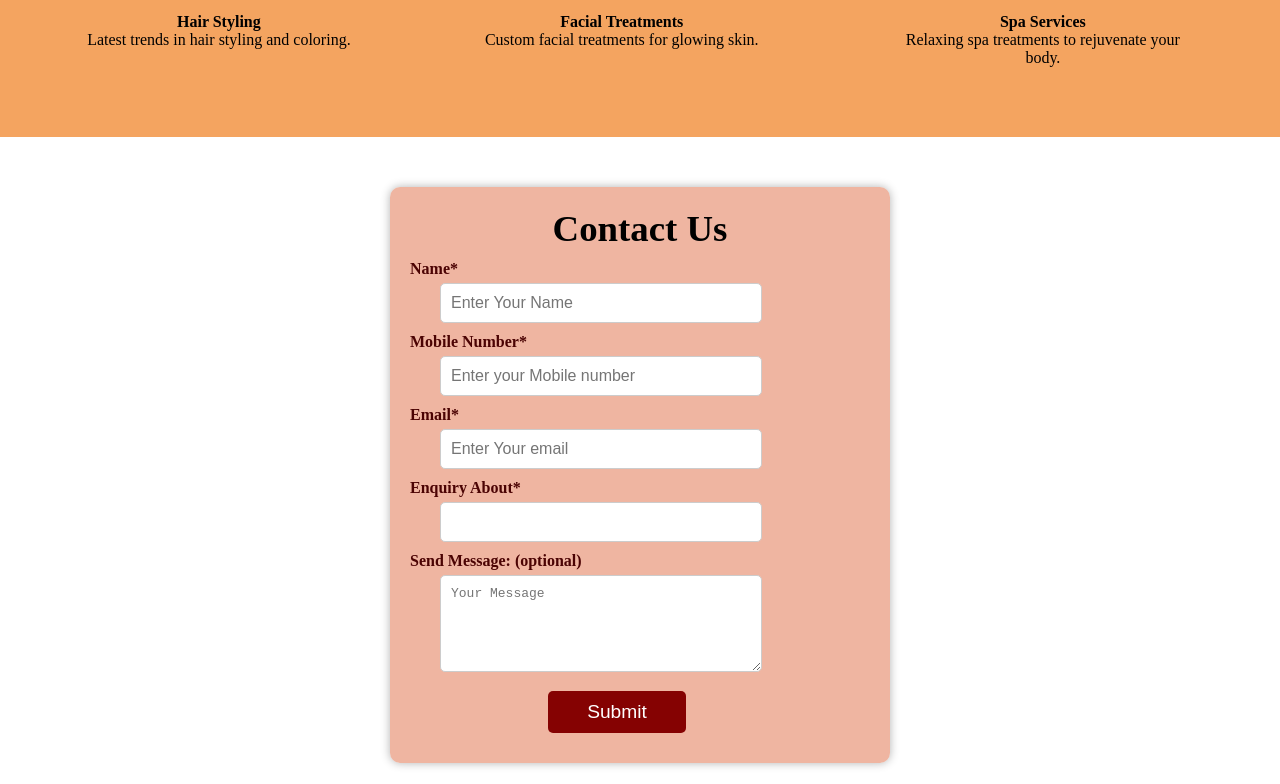
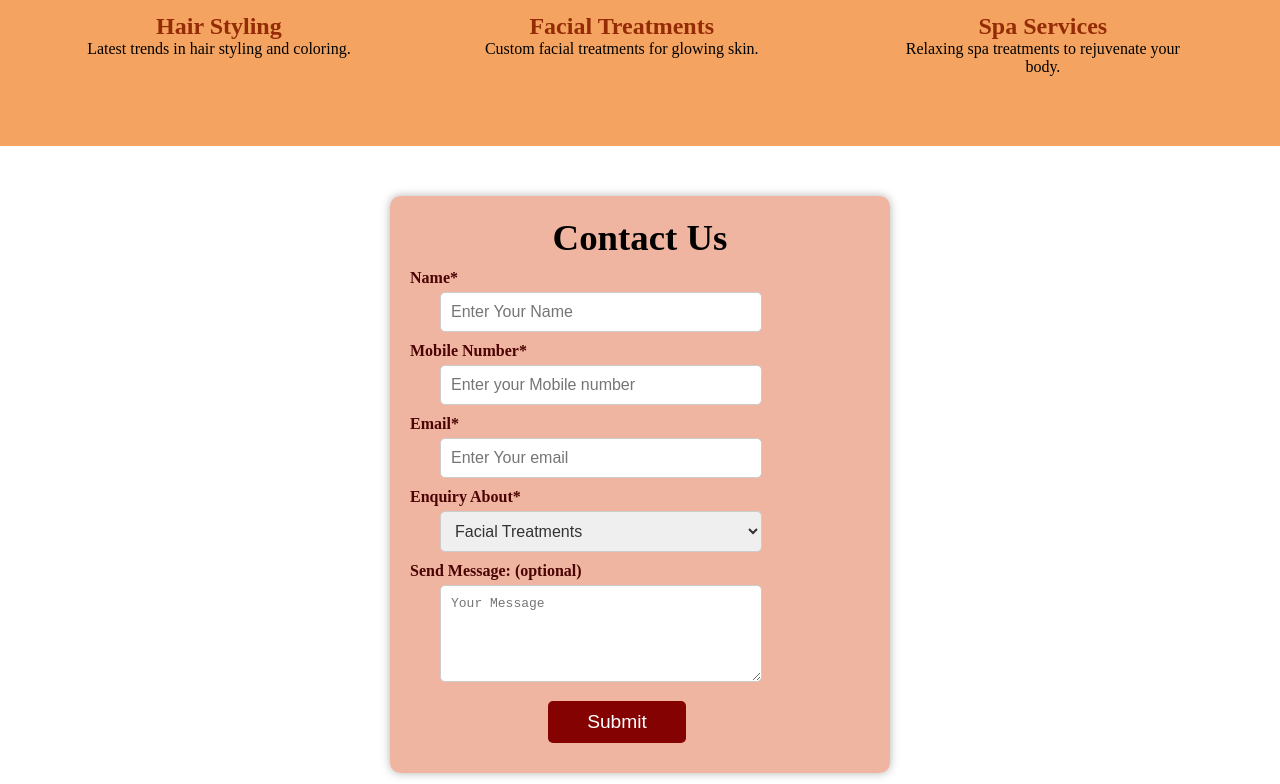
Before and after one commit to GeetaSakthivel/CODSOFT_Landing-page-project, a plain HTML site: page index.html in a window 1280 px wide. Shown: the part 2013-2797 px from the top of the page. Drawn offline with Linux system fonts and the light colour scheme.

Commit message:
new files and folders are created and the changes to be modified

```diff
--- a/index.html
+++ b/index.html
@@ -4,7 +4,6 @@
     <meta name="viewport" content="width=device-width,initial-scale=1.0">
     <title>Landing Page</title>
     <link rel="stylesheet" href="style.css">
-
 </head>
 <body>
      <!-- Navbar Section -->
@@ -68,20 +67,21 @@
         <h2>Contact Us</h2>
         <form action="#" method="POST">
         <label for="Name">Name*</label>
-        <input type="text" placeholder="Enter Your Name" id="name">
+        <input type="text" placeholder="Enter Your Name" id="name" name="Name">
         <label for="mobile no">Mobile Number*</label>
-        <input type="number" placeholder="Enter your Mobile number" id="mobile" pattern="[0-9]{10}" >
+        <input type="number" placeholder="Enter your Mobile number" id="mobile" name="Mobileno" >
         <label for="email">Email*</label>
-        <input type="email" placeholder="Enter Your email" id="email">
+        <input type="email" placeholder="Enter Your email" id="email" name="Email">
         <label for="Enquiry">Enquiry About*</label>
-        <input type="text" id="enquiry">
+        <select id="enquiry" name="enquiry">
+            <option value="Facial treatments">Facial Treatments</option>
+            <option value="HairStyling">Hair Styling</option>
+            <option value="Body spa">Body Spa</option>
+        </select>
         <label for="message">Send Message: (optional)</label>
         <textarea name="message" rows="5" placeholder="Your Message"></textarea>
         <button type="submit">Submit</button>
-
     </form>
-
-
     </section>
      <!-- Footer Section -->
      <footer>
@@ -89,7 +89,5 @@
             <p>&copy; 2024 UniqueU|All rights reserved.</p>
         </div>
     </footer>
-
-
 </body>
 </html>
--- a/style.css
+++ b/style.css
@@ -16,6 +16,7 @@ nav{
 }
 label.logo{
     color: white;
+    text-shadow: 3px 5px rgb(222, 135, 48);
     font-size: 35px;
     line-height: 80px;
     padding: 0 50px;
@@ -127,6 +128,10 @@ a .active,a:hover{
     font-size: 2.5em;
     margin-bottom: 40px;
 }
+.our-services h4{
+    font-size: 1.5em;
+    color:rgb(148, 43, 5);
+}
 
 .services-list {
     display: flex;
@@ -171,17 +176,15 @@ a .active,a:hover{
     color: rgb(75, 3, 3);
 }
 .contact-form input,
-.contact-form textarea {
+.contact-form textarea,.contact-form select {
     width: 70%;
     padding: 10px;
     margin:0 0 10px 30px;
-
     border: 1px solid #ccc;
     border-radius: 5px;
     font-size: 1em;
     color: #333;
 }
-
 .contact-form button {
     width:30%;
     margin:2% 30% 1%;
```
